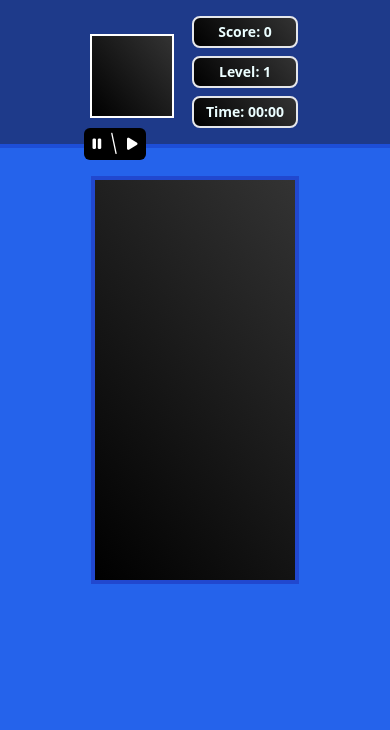
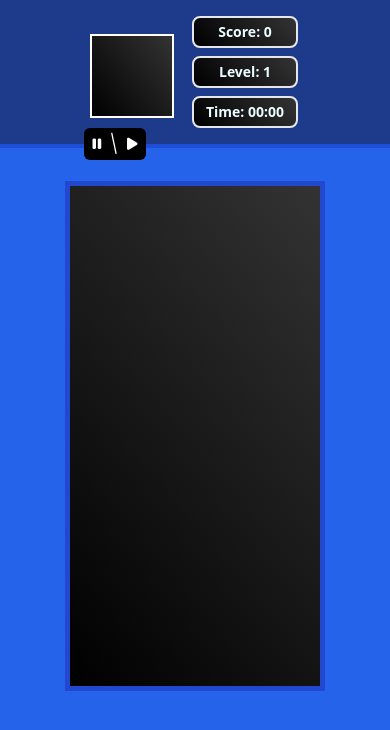
Before and after one commit to MatiasTervonen/Portfolio-Website, a plain HTML site: page Tetris Game/tetris.html in a window 390 px wide. Drawn offline with Linux system fonts and the light colour scheme.

Commit message:
mobile update

```diff
--- a/Tetris Game/tetris.html
+++ b/Tetris Game/tetris.html
@@ -85,7 +85,7 @@
     <div
       class="container mt-8 items-start relative mx-auto justify-center flex sm:mt-0"
     >
-      <div class="grid">
+      <div class="grid absolute top-14 scale-125 sm:scale-100 sm:top-0">
         <div></div>
         <div></div>
         <div></div>
@@ -318,7 +318,7 @@
           <div></div>
         </div>
 
-        <!-- Score, Level Time -->
+        <!-- Score, Level Time for PC -->
 
         <div
           class="score hidden sm:flex sm:flex-col font-bold text-md text-cyan-50 p-8 mt-20 ml-2"
```
Also changed, not shown: Tetris Game/tetris.css (line endings or trailing spaces), css/main.css.
